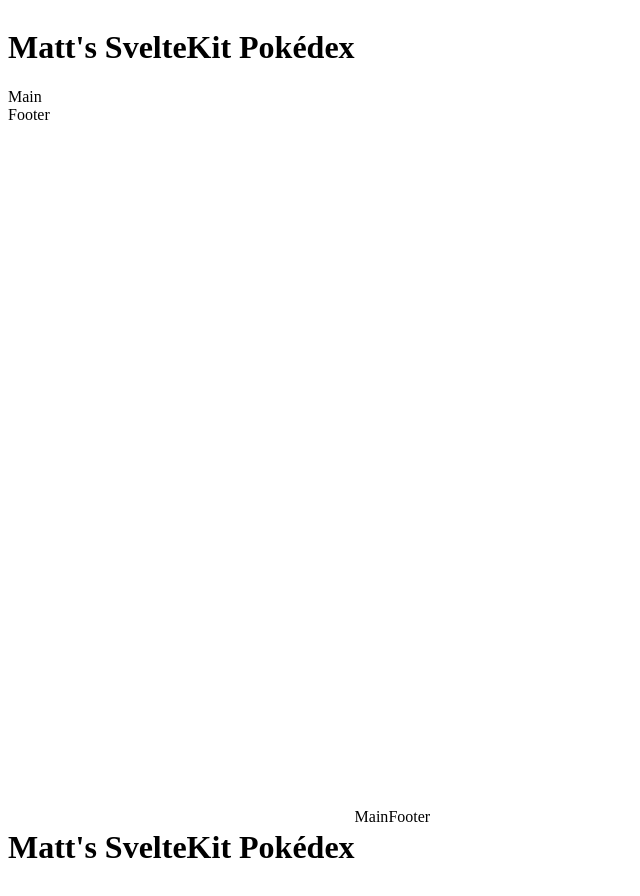
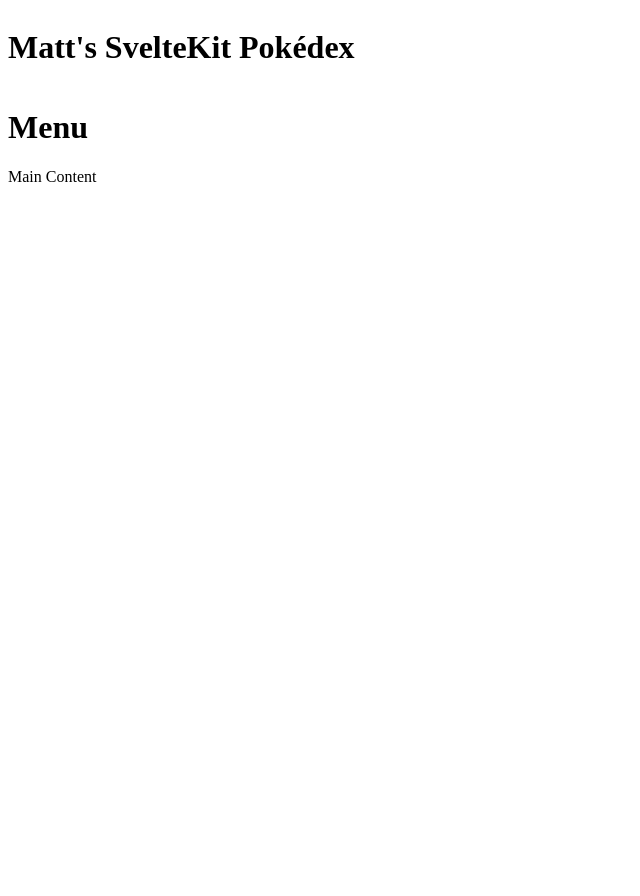
Before and after one commit to Archivolt1/sveltekit-pokedex, a SvelteKit app: page / in a window 1280 px wide. Shown: the top 896 px of the page, without its empty margins (0-640 px from the left). After the commit the page ends 816 px from the top, so only its background shows below. Built offline with nearby package versions, Linux system fonts and the light colour scheme.

Commit message:
Make footer and header static.

```diff
--- a/src/lib/components/MenuBar.svelte
+++ b/src/lib/components/MenuBar.svelte
@@ -0,0 +1,3 @@
+<script></script>
+
+<h1>Menu</h1>
--- a/src/lib/components/SiteHeader.svelte
+++ b/src/lib/components/SiteHeader.svelte
@@ -0,0 +1,3 @@
+<script></script>
+
+<h1>Matt's SvelteKit Pokédex</h1>
--- a/src/routes/+layout.svelte
+++ b/src/routes/+layout.svelte
@@ -2,6 +2,8 @@
 	import { QueryClientProvider } from '@tanstack/svelte-query'
 	import type { LayoutData } from './$types'
 	import validateBreakpoint from "$lib/functions/breakpoints";
+	import MenuBar from '$lib/components/MenuBar.svelte';
+	import SiteHeader from '$lib/components/SiteHeader.svelte';
 
 	let pre = "svelte-fluid-layout-";
 	const fullHeight = (node: any) => {
@@ -10,7 +12,7 @@
 	$: validateBreakpoint({ breakpoint });
 
 	export let data: LayoutData
-	export let breakpoint = "xs"; // TODO: Make breakpoint dynamic
+	export let breakpoint = "sm"; // TODO: Make breakpoint dynamic
 </script>
 
 <style>
@@ -84,7 +86,7 @@
 
 <QueryClientProvider client={data.queryClient}>
 	<div class="{pre}small {pre}small-{breakpoint}">
-		<slot name="header" />
+		<slot name="header"><SiteHeader></SiteHeader><MenuBar></MenuBar></slot>
 		<slot name="side1" />
 		<div>
 			<slot name="main" />
@@ -95,7 +97,7 @@
 	</div>
 
 	<div class="{pre}large {pre}large-{breakpoint}">
-		<slot name="header" />
+		<slot name="header"><SiteHeader></SiteHeader><MenuBar></MenuBar></slot>
 		<div>
 			<div use:fullHeight>
 				<slot name="side1" />
--- a/src/routes/+page.svelte
+++ b/src/routes/+page.svelte
@@ -1,4 +1,3 @@
+<script></script>
 
-	<header><h1>Matt's SvelteKit Pokédex</h1></header>
-	<main>Main</main>
-	<footer>Footer</footer>
+<main>Main Content</main>
```
